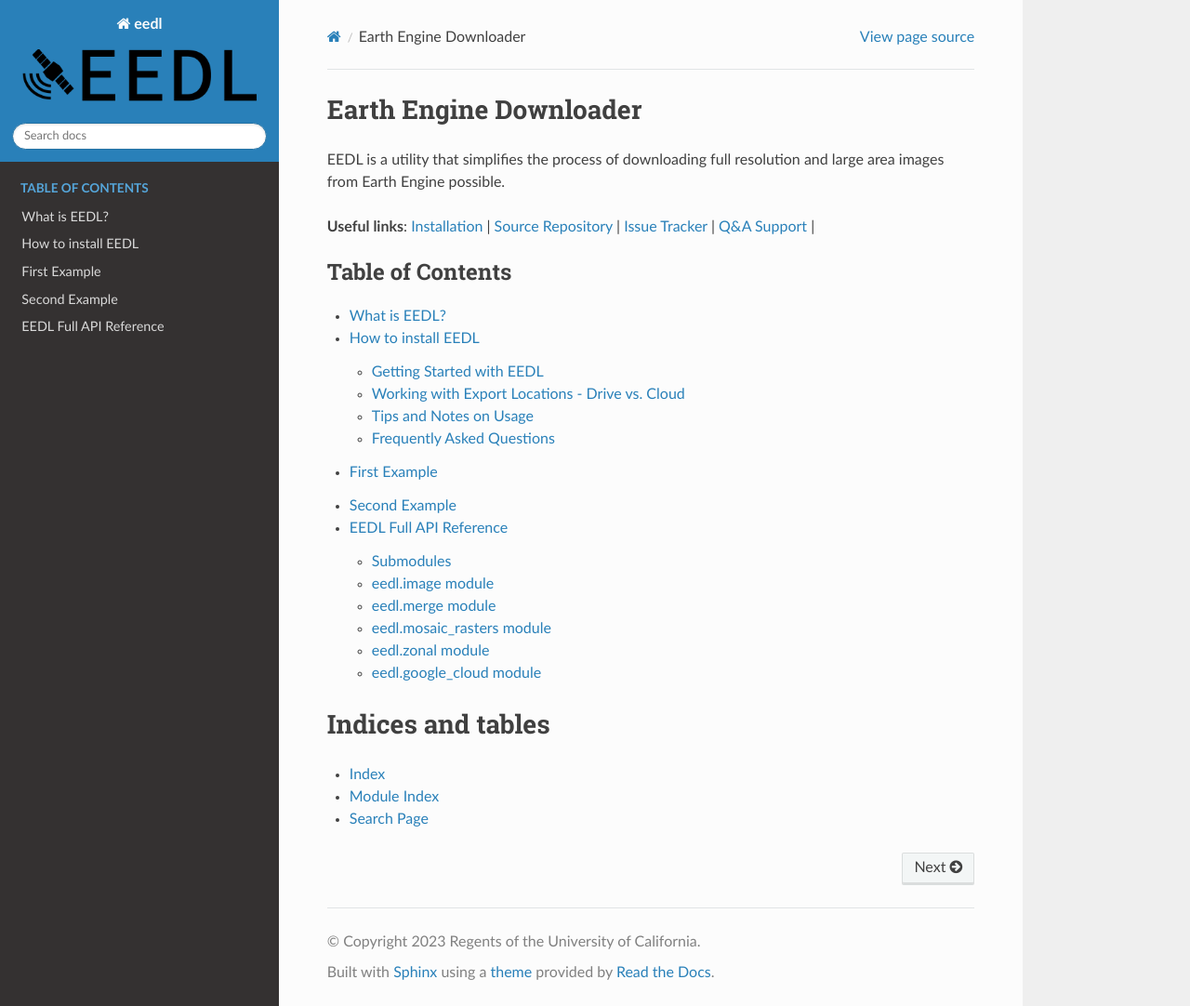
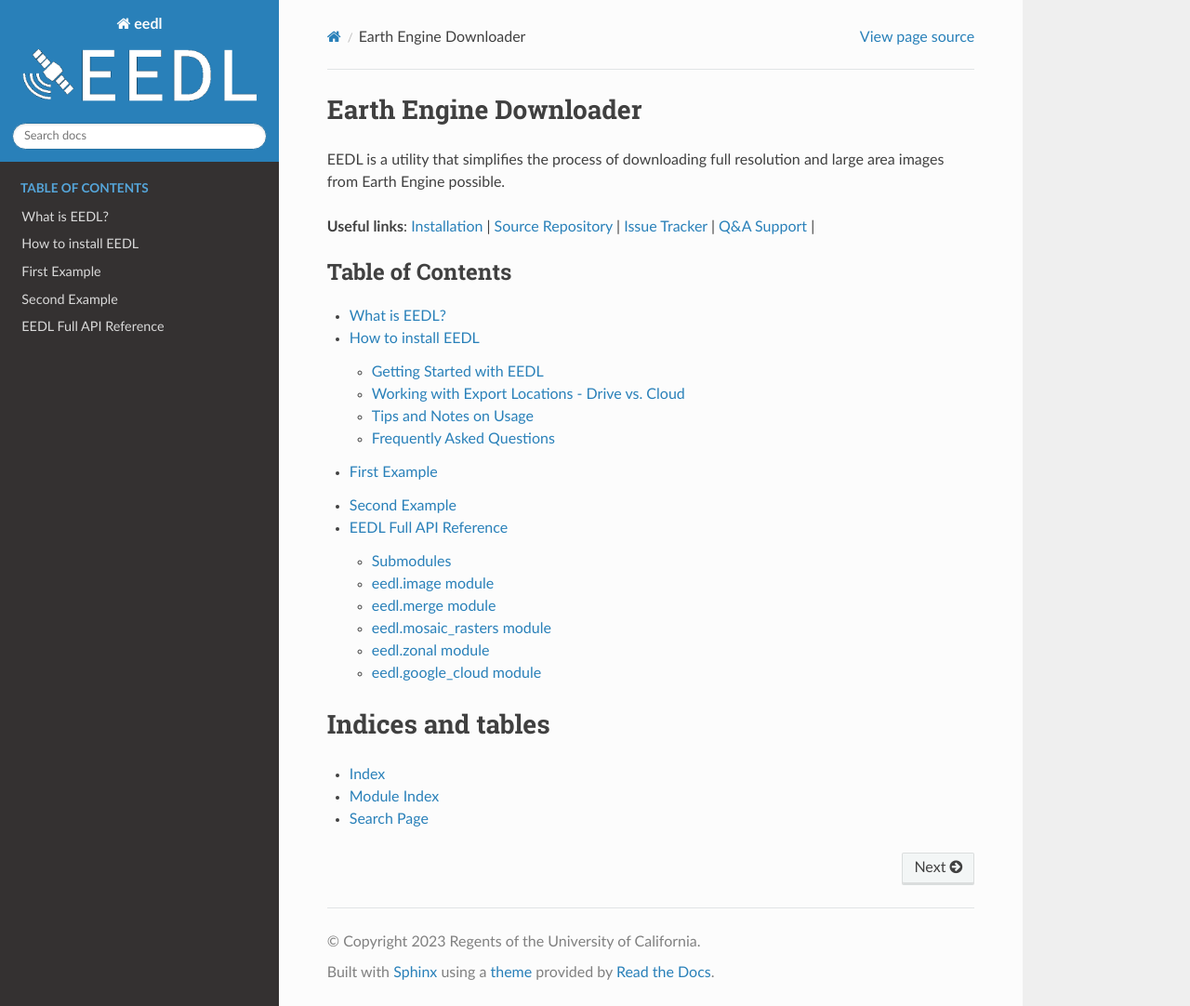
Before and after one commit to water3d/eedl, a Sphinx documentation site: the page built from docs/source/index.rst, in a window 1280 px wide and 1082 px high. Shown: the whole window at 93% size. Built offline with Sphinx 7.4.7 and the Read the Docs theme 2.0.0, drawn with Linux system fonts in a browser that asks for light colours.

Commit message:
Change default logo and favicon to white version.

```diff
--- a/docs/source/conf.py
+++ b/docs/source/conf.py
@@ -37,8 +37,8 @@ exclude_patterns = []
 # https://www.sphinx-doc.org/en/master/usage/configuration.html#options-for-html-output
 
 html_theme = 'sphinx_rtd_theme'
-html_logo = '_static/Black_Logo.png'
-html_favicon = '_static/Black_Favicon.ico'
+html_logo = '_static/White_Logo.png'
+html_favicon = '_static/White_Favicon.ico'
 html_static_path = ['_static']
 
 # html_theme_options = {
```
